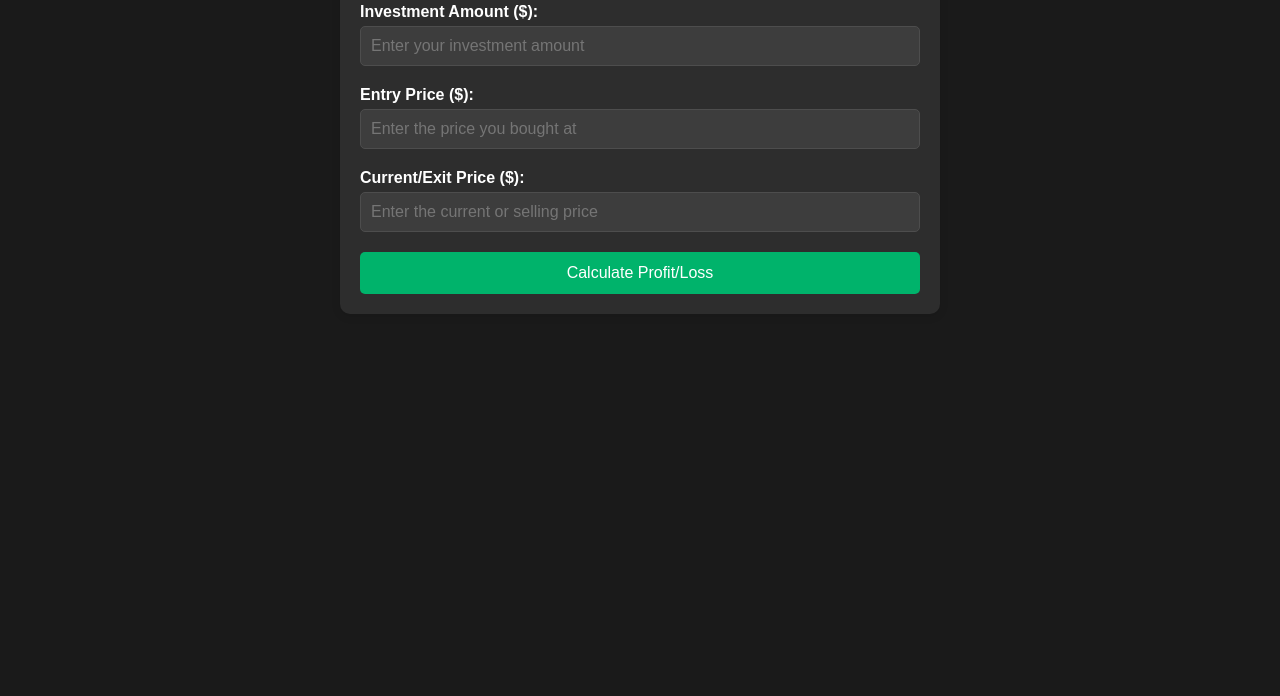
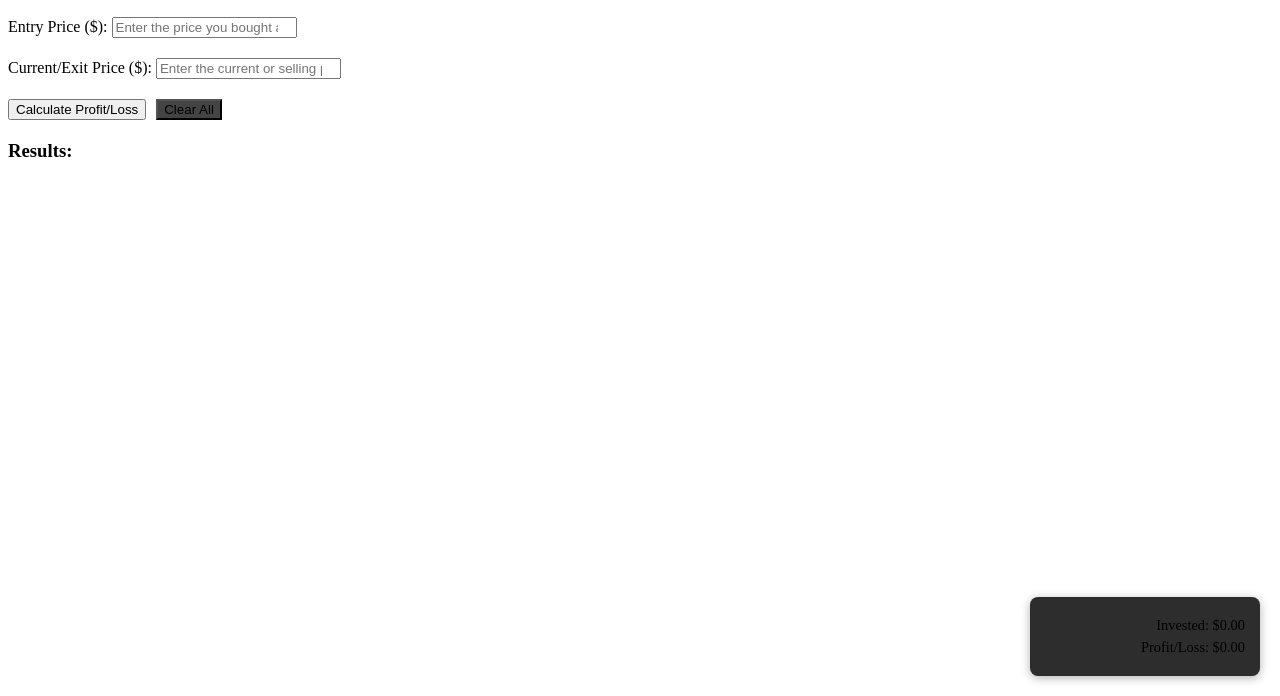
Before and after one commit to Insane-khalsa-998/what_is_my_profit, a plain HTML site: page index.html in a window 1280 px wide. Shown: the part 104-800 px from the top of the page. Drawn offline with Linux system fonts and the light colour scheme.

Commit message:
Update with clear buttons index.html

```diff
--- a/index.html
+++ b/index.html
@@ -5,131 +5,89 @@
     <meta name="viewport" content="width=device-width, initial-scale=1.0">
     <title>Crypto Profit Calculator</title>
     <style>
-        /* Modern color scheme and responsive design */
+        /* Updated styles for new features */
         :root {
             --primary-color: #00ff9d;
             --secondary-color: #00b36b;
             --background-color: #1a1a1a;
             --card-color: #2d2d2d;
             --text-color: #ffffff;
-        }
-
-        * {
-            margin: 0;
-            padding: 0;
-            box-sizing: border-box;
-            font-family: 'Arial', sans-serif;
-        }
-
-        body {
-            background-color: var(--background-color);
-            min-height: 100vh;
-            padding: 20px;
-            color: var(--text-color);
-        }
-
-        .container {
-            max-width: 600px;
-            margin: 0 auto;
-            padding: 20px;
-            background-color: var(--card-color);
-            border-radius: 10px;
-            box-shadow: 0 2px 10px rgba(0, 0, 0, 0.1);
-        }
-
-        h1 {
-            color: var(--primary-color);
-            text-align: center;
-            margin-bottom: 30px;
+            --negative-red: #ff4444;
+            --positive-green: #00ff9d;
         }
 
         .input-group {
+            position: relative;
             margin-bottom: 20px;
         }
 
-        label {
-            display: block;
-            margin-bottom: 5px;
-            color: var(--text-color);
+        .clear-field {
+            position: absolute;
+            right: 10px;
+            top: 35px;
+            cursor: pointer;
+            color: #666;
             font-weight: bold;
+            display: none;
         }
 
-        input, select {
-            width: 100%;
-            padding: 10px;
-            border: 1px solid #4d4d4d;
-            border-radius: 5px;
-            font-size: 16px;
-            background-color: #3d3d3d;
-            color: var(--text-color);
-        }
-
-        button {
-            width: 100%;
-            padding: 12px;
-            background-color: var(--secondary-color);
-            color: white;
-            border: none;
-            border-radius: 5px;
-            cursor: pointer;
-            font-size: 16px;
-            transition: background-color 0.3s;
-        }
-
-        button:hover {
-            background-color: var(--primary-color);
-        }
-
-        .result {
-            margin-top: 20px;
-            padding: 20px;
-            background-color: #3d3d3d;
-            border-radius: 5px;
-            display: none;
-            color: var(--text-color);
-        }
-
-        .result.show {
+        .input-group:hover .clear-field {
             display: block;
         }
 
-        /* Responsive design for mobile devices */
-        @media (max-width: 480px) {
-            .container {
-                padding: 15px;
-            }
+        .button-group {
+            display: flex;
+            gap: 10px;
+            margin-bottom: 20px;
+        }
 
-            h1 {
-                font-size: 24px;
-            }
+        #summaryBox {
+            position: fixed;
+            bottom: 20px;
+            right: 20px;
+            background: var(--card-color);
+            padding: 15px;
+            border-radius: 8px;
+            box-shadow: 0 2px 10px rgba(0,0,0,0.3);
+            min-width: 200px;
+            text-align: right;
+        }
 
-            input, select, button {
-                font-size: 14px;
-            }
+        .summary-item {
+            margin: 5px 0;
+            font-size: 0.9em;
         }
+
+        .profit { color: var(--positive-green); }
+        .loss { color: var(--negative-red); }
     </style>
 </head>
 <body>
     <div class="container">
         <h1>Crypto Profit Calculator</h1>
 
-
         <div class="input-group">
             <label for="investment">Investment Amount ($):</label>
             <input type="number" id="investment" placeholder="Enter your investment amount">
+            <span class="clear-field" onclick="clearField('investment')">×</span>
         </div>
 
         <div class="input-group">
             <label for="oldPrice">Entry Price ($):</label>
             <input type="number" id="oldPrice" placeholder="Enter the price you bought at">
+            <span class="clear-field" onclick="clearField('oldPrice')">×</span>
         </div>
 
         <div class="input-group">
             <label for="newPrice">Current/Exit Price ($):</label>
             <input type="number" id="newPrice" placeholder="Enter the current or selling price">
+            <span class="clear-field" onclick="clearField('newPrice')">×</span>
         </div>
 
-        <button onclick="calculateProfit()">Calculate Profit/Loss</button>
+        <div class="button-group">
+            <button onclick="calculateProfit()">Calculate Profit/Loss</button>
+            <button onclick="clearAll()" style="background-color: #444">Clear All</button>
+        </div>
 
         <div class="result" id="result">
             <h3>Results:</h3>
@@ -139,41 +97,61 @@
         </div>
     </div>
 
+    <div id="summaryBox">
+        <div class="summary-item" id="summaryInvestment">Invested: $0.00</div>
+        <div class="summary-item" id="summaryProfit">Profit/Loss: $0.00</div>
+    </div>
+
     <script>
         function calculateProfit() {
-            // Get input values
             const investment = parseFloat(document.getElementById('investment').value);
             const oldPrice = parseFloat(document.getElementById('oldPrice').value);
             const newPrice = parseFloat(document.getElementById('newPrice').value);
 
-
-            // Validate inputs
             if (!investment || !oldPrice || !newPrice) {
                 alert('Please fill in all fields with valid numbers');
                 return;
             }
 
-            // Calculate results
             const numberOfCoins = investment / oldPrice;
             const currentValue = numberOfCoins * newPrice;
             const profitLoss = currentValue - investment;
             const roi = (profitLoss / investment) * 100;
 
-            // Display results
-            const resultDiv = document.getElementById('result');
+            // Update main results
             const profitLossElement = document.getElementById('profitLoss');
-            const roiElement = document.getElementById('roi');
-            const coinsElement = document.getElementById('coins');
+            profitLossElement.textContent = `Profit/Loss: $${profitLoss.toFixed(2)}`;
+            profitLossElement.style.color = profitLoss >= 0 ? 'var(--positive-green)' : 'var(--negative-red)';
 
-            profitLossElement.textContent = `Profit/Loss: $${profitLoss.toFixed(2)}`;
-            profitLossElement.style.color = profitLoss >= 0 ? 'green' : 'red';
+            document.getElementById('roi').textContent = `ROI: ${roi.toFixed(2)}%`;
+            document.getElementById('coins').textContent = `Coins Owned: ${numberOfCoins.toFixed(8)}`;
+            document.getElementById('result').classList.add('show');
 
-            roiElement.textContent = `ROI: ${roi.toFixed(2)}%`;
-            roiElement.style.color = roi >= 0 ? 'green' : 'red';
+            // Update summary box
+            document.getElementById('summaryInvestment').textContent = `Invested: $${investment.toFixed(2)}`;
+            const summaryProfit = document.getElementById('summaryProfit');
+            summaryProfit.textContent = `Profit/Loss: $${profitLoss.toFixed(2)}`;
+            summaryProfit.className = `summary-item ${profitLoss >= 0 ? 'profit' : 'loss'}`;
+        }
 
-            coinsElement.textContent = `Coins Owned: ${numberOfCoins.toFixed(8)}`;
+        function clearField(fieldId) {
+            document.getElementById(fieldId).value = '';
+            document.getElementById('result').classList.remove('show');
+            updateSummaryOnClear();
+        }
 
-            resultDiv.classList.add('show');
+        function clearAll() {
+            document.getElementById('investment').value = '';
+            document.getElementById('oldPrice').value = '';
+            document.getElementById('newPrice').value = '';
+            document.getElementById('result').classList.remove('show');
+            updateSummaryOnClear();
+        }
+
+        function updateSummaryOnClear() {
+            document.getElementById('summaryInvestment').textContent = 'Invested: $0.00';
+            document.getElementById('summaryProfit').textContent = 'Profit/Loss: $0.00';
+            document.getElementById('summaryProfit').className = 'summary-item';
         }
     </script>
 </body>
```
